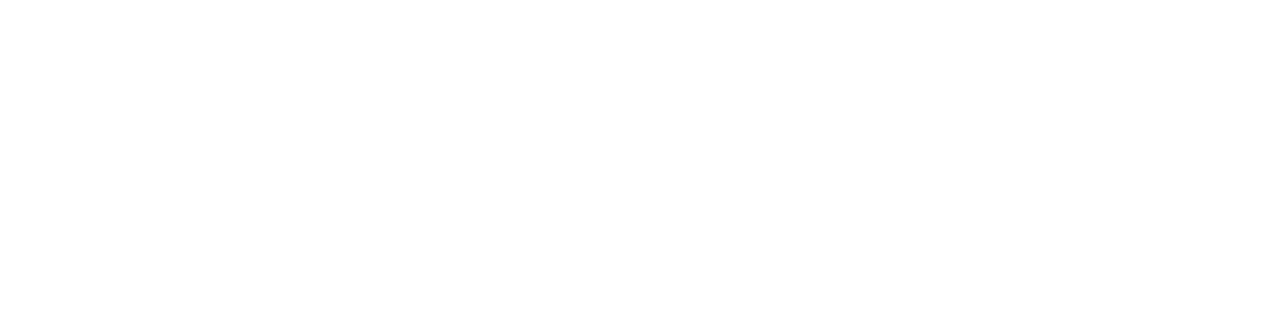
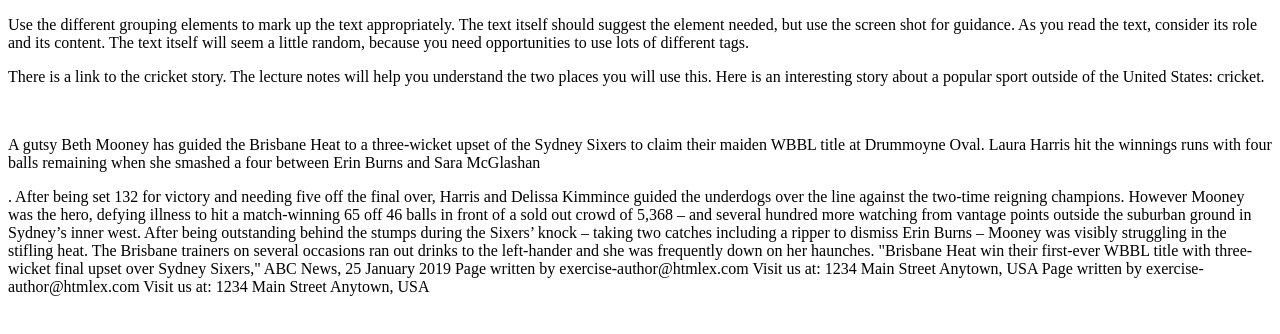
Before and after one commit to aeckholm/exercise_3, a plain HTML site: page part2.html in a window 1280 px wide. Drawn offline with Linux system fonts and the light colour scheme.

Commit message:
started part 2

```diff
--- a/part2.html
+++ b/part2.html
@@ -0,0 +1,46 @@
+<!DOCTYPE html>
+<html lang="en">
+    <head>
+        <meta charset="UTF-8">
+        <meta name="viewport" content="width=device-width, initial-scale=1.0">
+        <title>Exercise 3</title>
+    </head>
+    <body>
+
+
+<p>Use the different grouping elements to mark up the text appropriately. The text itself should suggest the element needed,
+but use the screen shot for guidance. As you read the text, consider its role and its content. The text itself will seem a
+little random, because you need opportunities to use lots of different tags.</p>
+
+<p>There is a link to the cricket story. The lecture notes will help you understand the two places you will use this.
+Here is an interesting story about a popular sport outside of the United States: cricket. </p>
+
+       <br> <p>A gutsy Beth Mooney has guided the Brisbane Heat to a three-wicket upset of the Sydney Sixers to claim their maiden WBBL
+            title at Drummoyne Oval. Laura Harris hit the winnings runs with four balls remaining when she smashed a four between Erin Burns
+            and Sara McGlashan</p>.
+
+After being set 132 for victory and needing five off the final over, Harris and Delissa Kimmince guided the underdogs over the
+line against the two-time reigning champions. However Mooney was the hero, defying illness to hit a match-winning 65 off 46 balls
+in front of a sold out crowd of 5,368 – and several hundred more watching from vantage points outside the suburban ground in Sydney’s
+inner west.
+
+
+After being outstanding behind the stumps during the Sixers’ knock – taking two catches including a ripper to dismiss
+Erin Burns – Mooney was visibly struggling in the stifling heat. The Brisbane trainers on several occasions ran out drinks to
+the left-hander and she was frequently down on her haunches.
+
+"Brisbane Heat win their first-ever WBBL title with three-wicket final upset over Sydney Sixers," ABC News, 25 January 2019 Page
+written by exercise-author@htmlex.com Visit us at: 1234 Main Street Anytown, USA
+
+Page written by exercise-author@htmlex.com
+Visit us at:
+1234 Main Street
+Anytown, USA
+
+
+
+
+
+
+</body>
+</html>
```
Also changed, not shown: part1.html (+2 -2 lines).
